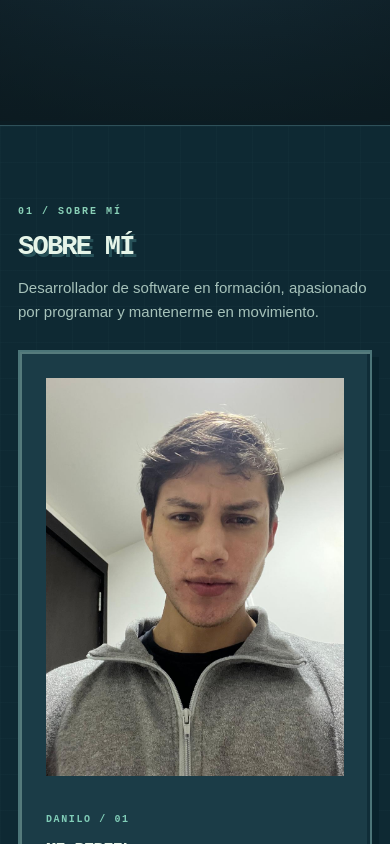
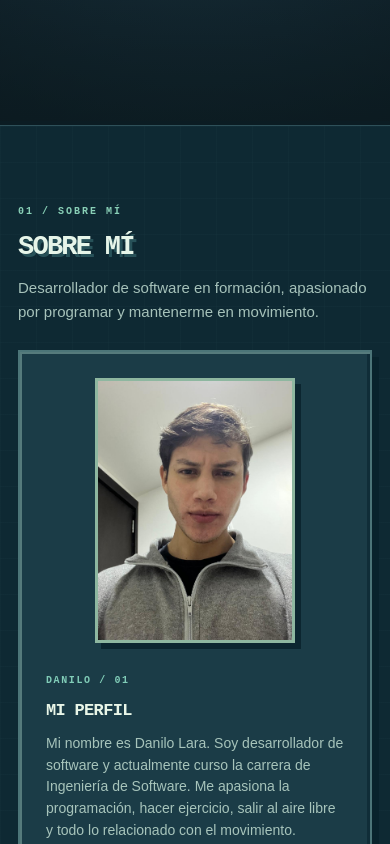
Before and after one commit to danilolarap/Portfolio, a Next.js app: page / in a window 390 px wide. Shown: the part 720-1564 px from the top of the page. Built offline with nearby package versions, Linux system fonts and the light colour scheme.

Commit message:
style(profile): add responsive portrait frames

```diff
--- a/src/app/globals.css
+++ b/src/app/globals.css
@@ -1518,34 +1518,42 @@ section[id] {
   margin-bottom: 20px;
   max-width: 480px;
 }
-.avatar-illustration {
-  position: relative;
+.profile-portrait-link {
+  display: block;
   flex: none;
-  width: 125px;
-  height: 145px;
-  background: linear-gradient(135deg, #2a5d65, #1a3b46);
-  border: 2px solid #62918a;
-  box-shadow: inset -8px -8px #143541;
-}
-.avatar-head {
-  position: absolute;
-  width: 54px;
-  height: 50px;
-  left: 36px;
-  top: 24px;
-  background: #ddac8d;
-  border: 5px solid #213b4a;
-  box-shadow: inset 0 12px #314e5c;
-}
-.avatar-body {
-  position: absolute;
-  width: 72px;
-  height: 49px;
-  left: 26px;
-  bottom: 0;
-  background: #36a8ad;
-  border: 5px solid #1b4653;
-  border-bottom: 0;
+  width: 155px;
+  border: 3px solid #8eb7a0;
+  background: #152d34;
+  box-shadow: 6px 6px #0c2630;
+}
+.profile-portrait-link:focus-visible {
+  outline: 3px solid #e9cb7e;
+  outline-offset: 4px;
+}
+.profile-portrait {
+  display: block;
+  width: 100%;
+  height: auto;
+  image-rendering: auto;
+}
+.station-profile-portrait {
+  display: block;
+  width: min(180px, 100%);
+  height: auto;
+  margin: 0 auto 22px;
+  border: 3px solid #8eb7a0;
+  box-shadow: 5px 5px #0c2630;
+}
+@media (max-width: 540px) {
+  .about-feature {
+    flex-direction: column;
+    align-items: flex-start;
+    gap: 24px;
+  }
+  .profile-portrait-link {
+    width: min(200px, 100%);
+    align-self: center;
+  }
 }
 .about-facts {
   display: grid;
```
